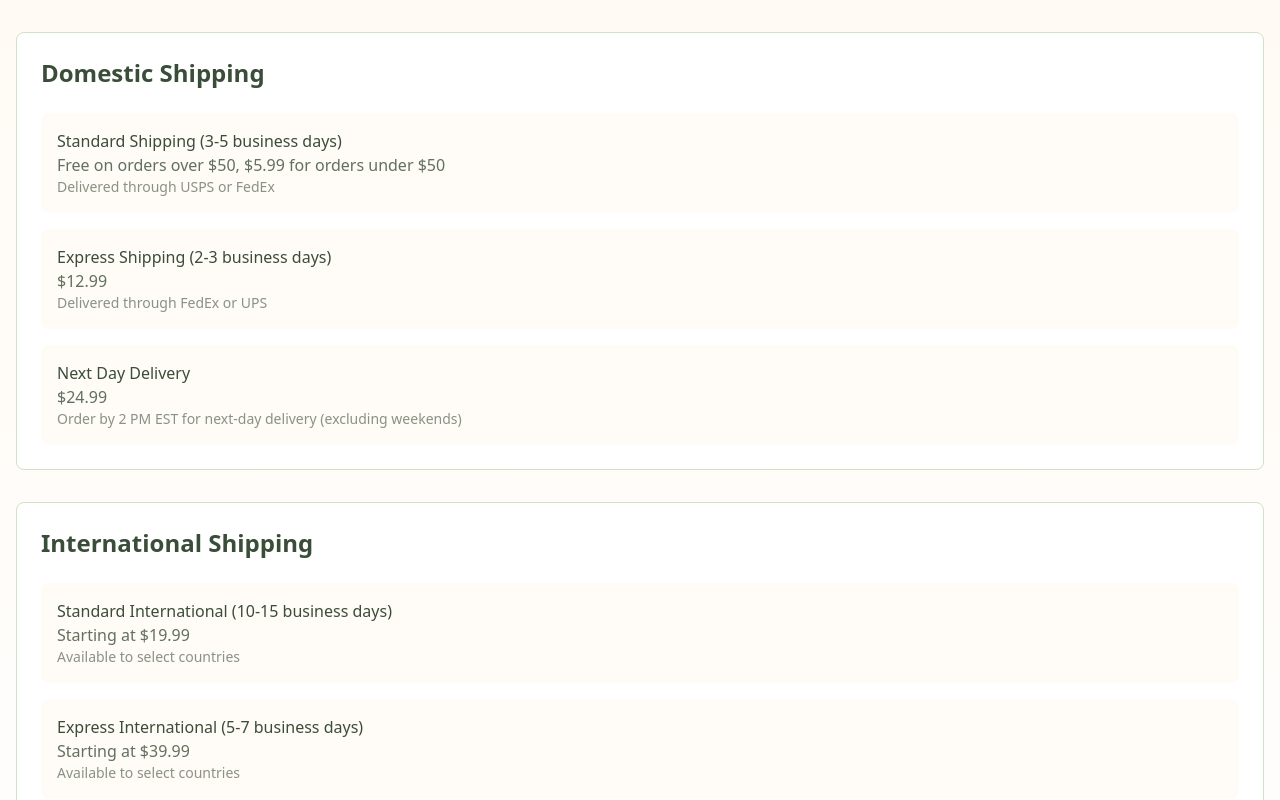
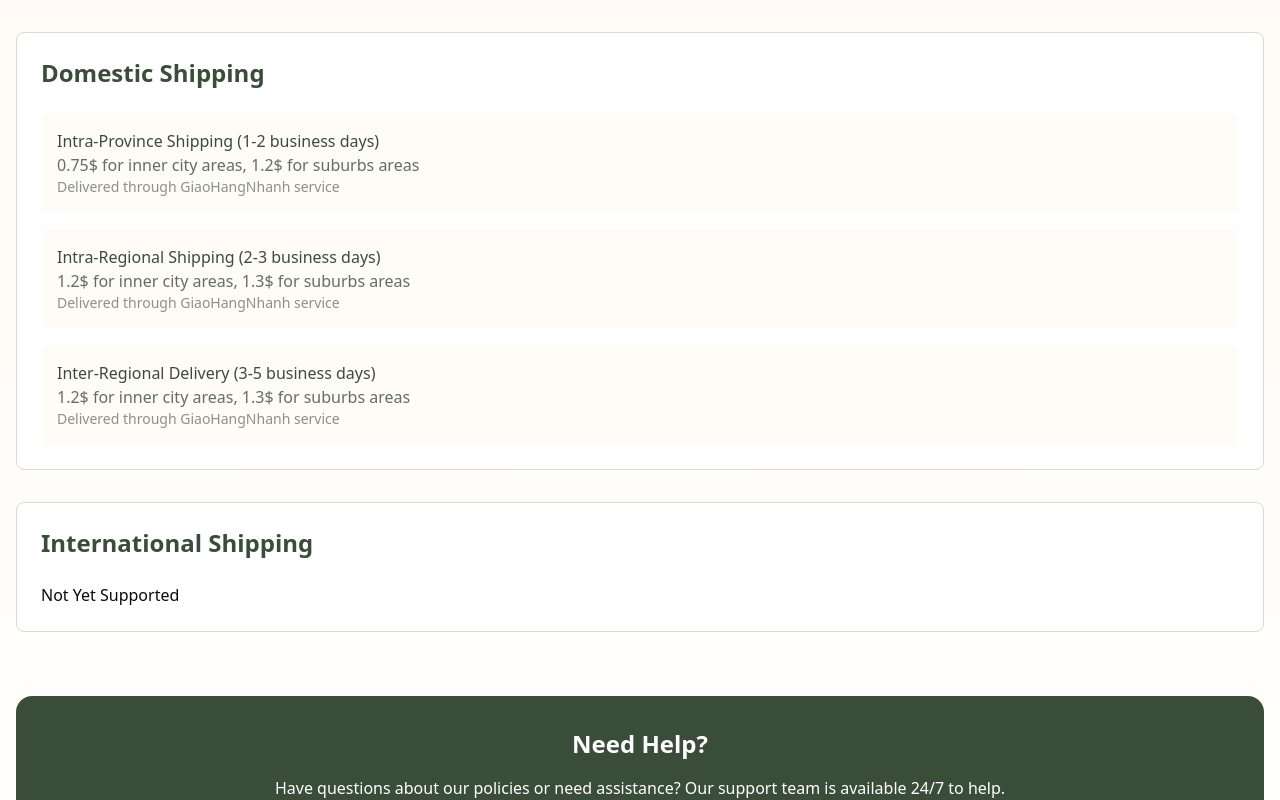
Before and after one commit to Wildebeasts/de-fleur, a React (Vite) app: page /about in a window 1280 px wide. Shown: the part 440-1240 px from the top of the page. Built offline with nearby package versions, Linux system fonts and the light colour scheme.

Commit message:
feat: addtional information of the company

```diff
--- a/src/components/index.tsx
+++ b/src/components/index.tsx
@@ -3,7 +3,7 @@ import Footer from './Footer'
 
 const FooterWrapper: React.FC = () => {
   const footerData = {
-    companyName: 'LUXE',
+    companyName: 'De Fleur',
     description: 'Premium natural skincare for your daily routine.',
     socialIcons: [
       'https://cdn.builder.io/api/v1/image/assets/TEMP/ae0fb0304d3f43d49e674ab5ccd18f24acedacc41e4110120ae5943cc91d0b98?placeholderIfAbsent=true&apiKey=c62a455a8e834db1ac749b30467de15e',
--- a/src/pages/about/AboutLayout.tsx
+++ b/src/pages/about/AboutLayout.tsx
@@ -29,32 +29,32 @@ const itemVariants = {
 const shippingPolicies = {
   domestic: [
     {
-      title: 'Standard Shipping (3-5 business days)',
-      cost: 'Free on orders over $50, $5.99 for orders under $50',
-      details: 'Delivered through USPS or FedEx'
+      title: 'Intra-Province Shipping (1-2 business days)',
+      cost: '0.75$ for inner city areas, 1.2$ for suburbs areas',
+      details: 'Delivered through GiaoHangNhanh service'
     },
     {
-      title: 'Express Shipping (2-3 business days)',
-      cost: '$12.99',
-      details: 'Delivered through FedEx or UPS'
+      title: 'Intra-Regional Shipping (2-3 business days)',
+      cost: '1.2$ for inner city areas, 1.3$ for suburbs areas',
+      details: 'Delivered through GiaoHangNhanh service'
     },
     {
-      title: 'Next Day Delivery',
-      cost: '$24.99',
-      details: 'Order by 2 PM EST for next-day delivery (excluding weekends)'
+      title: 'Inter-Regional Delivery (3-5 business days)',
+      cost: '1.2$ for inner city areas, 1.3$ for suburbs areas',
+      details: 'Delivered through GiaoHangNhanh service'
     }
   ],
   international: [
-    {
-      title: 'Standard International (10-15 business days)',
-      cost: 'Starting at $19.99',
-      details: 'Available to select countries'
-    },
-    {
-      title: 'Express International (5-7 business days)',
-      cost: 'Starting at $39.99',
-      details: 'Available to select countries'
-    }
+    // {
+    //   title: 'Standard International (10-15 business days)',
+    //   cost: 'Starting at $19.99',
+    //   details: 'Available to select countries'
+    // },
+    // {
+    //   title: 'Express International (5-7 business days)',
+    //   cost: 'Starting at $39.99',
+    //   details: 'Available to select countries'
+    // }
   ],
   restrictions: [
     'Certain products cannot be shipped internationally',
@@ -64,12 +64,10 @@ const shippingPolicies = {
 }
 
 const returnPolicy = {
-  timeframe: '30 days from delivery date',
+  timeframe: '3-5 days for Inter-Providence areas, 3-10 days for others',
   conditions: [
     'Items must be unused and in original packaging',
-    'Original receipt or gift receipt required',
-    'Free returns for orders over $50',
-    '$7.99 return shipping fee for orders under $50'
+    'Original receipt or gift receipt required'
   ],
   exceptions: [
     'Sale items are final sale',
@@ -78,9 +76,8 @@ const returnPolicy = {
   ],
   process: [
     'Initiate return through your account dashboard',
-    'Print return label',
-    'Drop off at any authorized shipping location',
-    'Refund processed within 5-7 business days of receipt'
+    'Drop off at any GiaoHangNhanh services or the delivery will pick the package at your house',
+    'Refund processed within 3-5 business days of receipt'
   ]
 }
 
@@ -169,7 +166,8 @@ const AboutLayout: React.FC = () => {
                   International Shipping
                 </h2>
                 <div className="space-y-4">
-                  {shippingPolicies.international.map((option, index) => (
+                  <h4>Not Yet Supported</h4>
+                  {/* {shippingPolicies.international.map((option, index) => (
                     <div key={index} className="rounded-lg bg-orange-50/50 p-4">
                       <h3 className="font-medium text-[#3A4D39]">
                         {option.title}
@@ -179,7 +177,7 @@ const AboutLayout: React.FC = () => {
                         {option.details}
                       </p>
                     </div>
-                  ))}
+                  ))} */}
                 </div>
               </div>
             </TabsContent>
```
